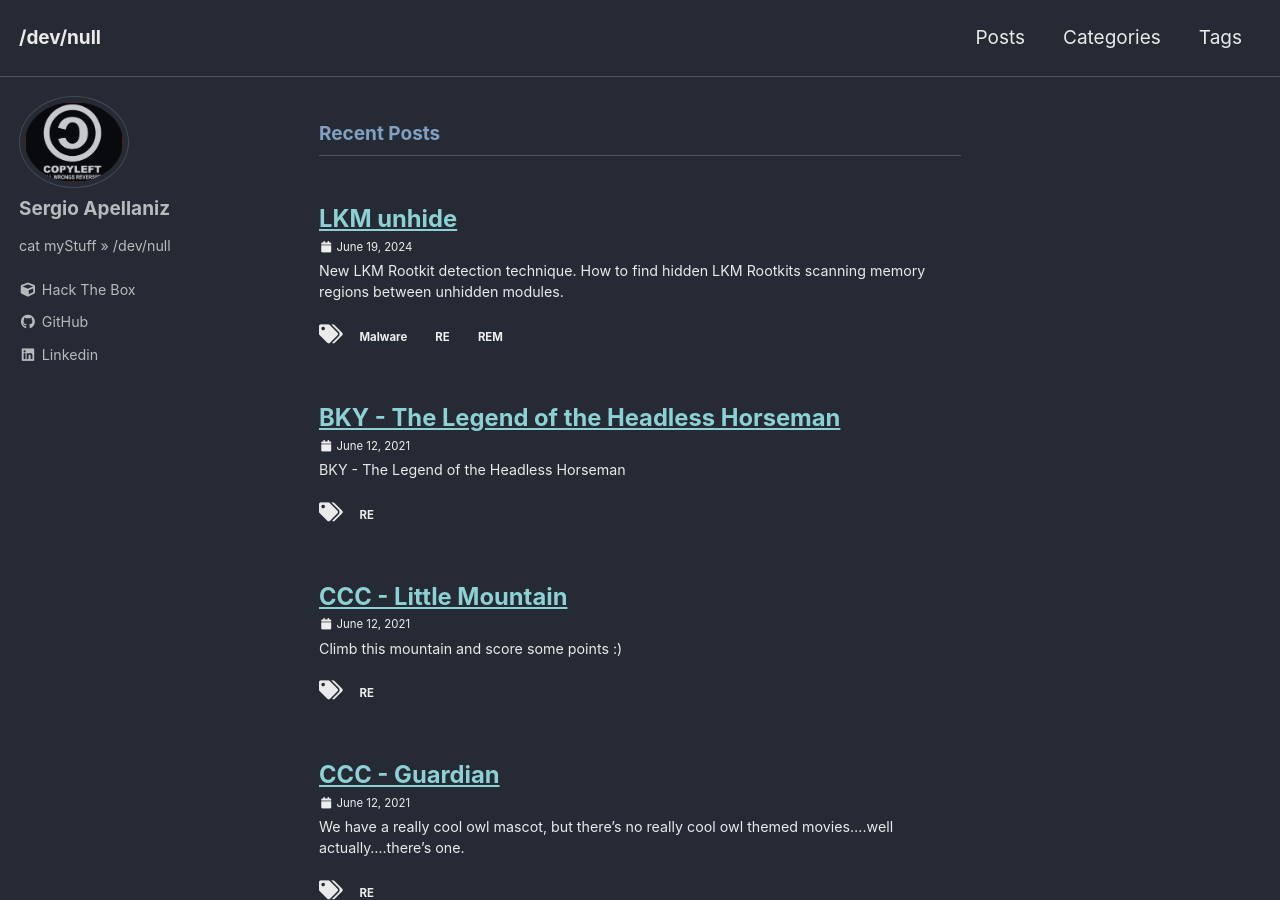
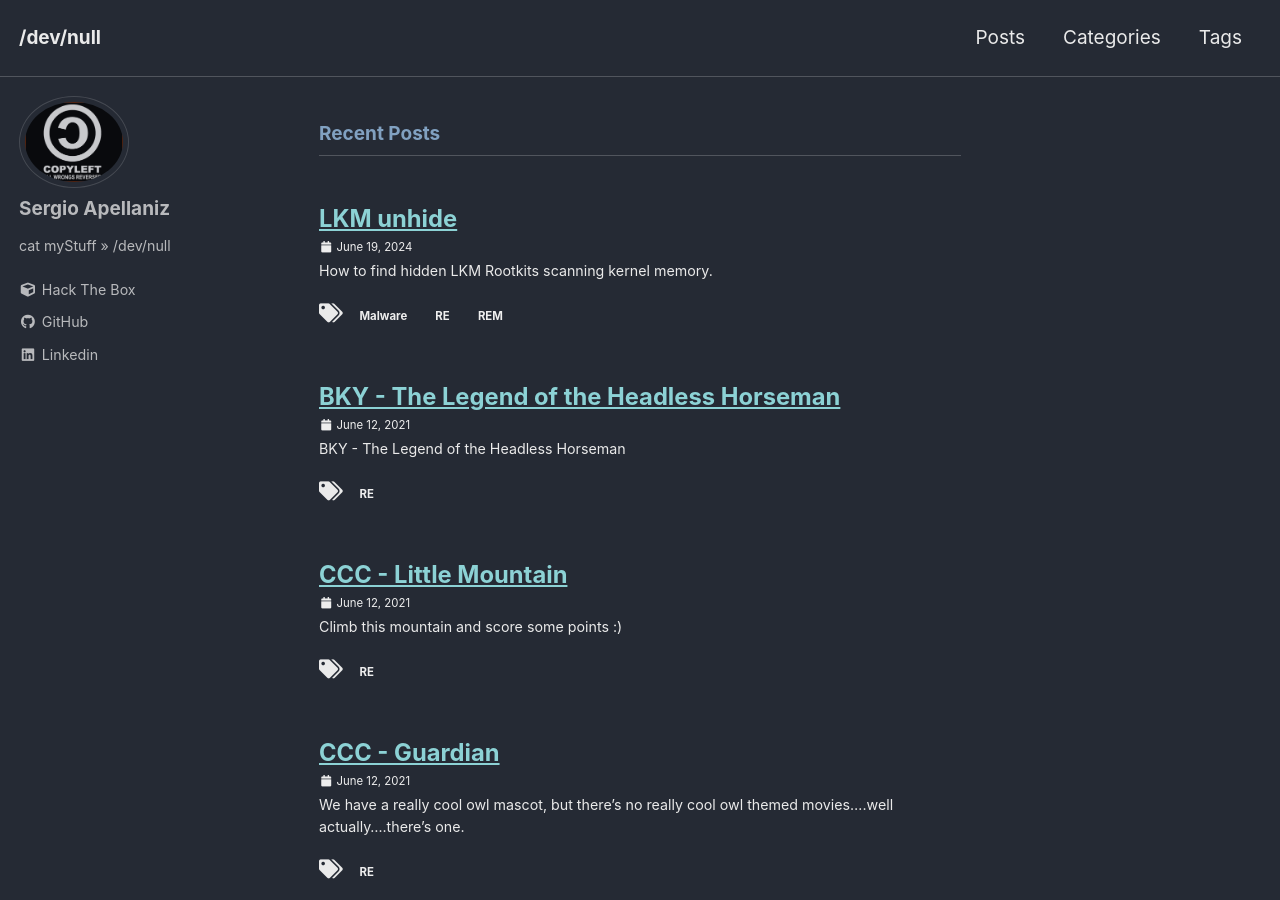
Before and after one commit to sapellaniz/sapellaniz.github.io, a Jekyll site: the page built from index.html, in a window 1280 px wide and 900 px high. Built offline with Jekyll 4.4.1, drawn with Linux system fonts in a browser that asks for light colours; cached includes are drawn as plain includes; the list of posts is cut into pages by our own code.

Commit message:
update description

```diff
--- a/_posts/2024-06-18-LKM_unhide.md
+++ b/_posts/2024-06-18-LKM_unhide.md
@@ -1,7 +1,7 @@
 ---
 layout: single
 title: LKM unhide
-excerpt: "New LKM Rootkit detection technique. How to find hidden LKM Rootkits scanning memory regions between unhidden modules."
+excerpt: "How to find hidden LKM Rootkits scanning kernel memory."
 date: 2024-06-19
 classes: wide
 author: sapellaniz
```
